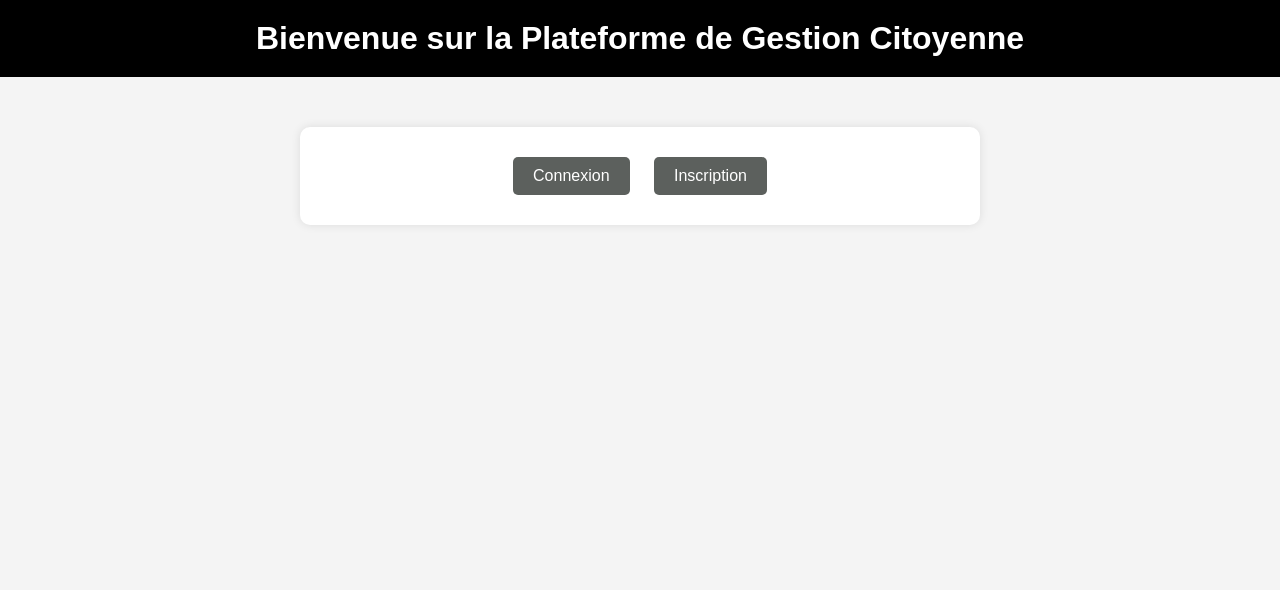
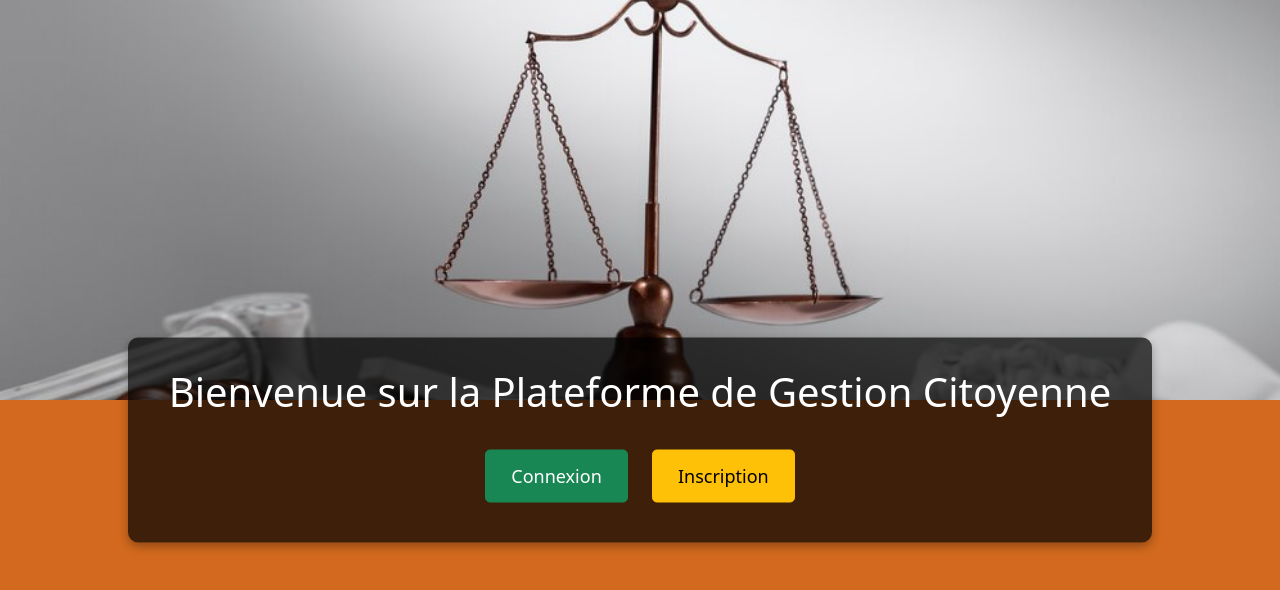
Before and after one commit to Oumar-3/projet_gestion_plainte, a Django app: page / in a window 1280 px wide. Shown: the top 590 px of the page. Run offline with Django 5.2, Linux system fonts and the light colour scheme.

Commit message:
mis a jours

```diff
--- a/gestion_plaintes/plainte/templates/plainte/accueil.html
+++ b/gestion_plaintes/plainte/templates/plainte/accueil.html
@@ -1,22 +1,40 @@
 {% load static %}
 <!DOCTYPE html>
-<html>
+<html lang="fr">
 <head>
+    <meta charset="UTF-8">
+    <meta name="viewport" content="width=device-width, initial-scale=1.0">
     <title>Accueil</title>
+
+    <!-- Bootstrap CSS -->
+    <link rel="stylesheet" href="https://cdn.jsdelivr.net/npm/bootstrap@5.3.0/dist/css/bootstrap.min.css">
+
+    <!-- Fichier CSS personnalisé -->
     <link rel="stylesheet" href="{% static 'css/style.css' %}">
 </head>
 <body>
-    <h1>Bienvenue sur la Plateforme de Gestion Citoyenne</h1>
 
-    <div class="container">
+    <!-- Image de fond ajustée -->
+    <div class="background-container">
+        <img src="{% static 'images/a4.jpg' %}" class="background-image" alt="Image de fond">
+    </div>
+
+    <!-- Conteneur centré -->
+    <div class="container text-center">
+        <h1 class="mb-4">Bienvenue sur la Plateforme de Gestion Citoyenne</h1>
+
         {% if user.is_authenticated %}
-            <p>Bienvenue, {{ user.username }}!</p>
-            <a href="{% url 'logout' %}">Se déconnecter</a>
-            <a href="{% url 'liste_plainte' %}">Voir les plaintes</a>
+            <p class="text-white">Bienvenue, {{ user.username }} !</p>
+            <a href="{% url 'logout' %}" class="btn btn-danger">Se déconnecter</a>
+            <a href="{% url 'liste_plainte' %}" class="btn btn-primary">Voir les plaintes</a>
         {% else %}
-            <a href="{% url 'login' %}">Connexion</a>
-            <a href="{% url 'inscription' %}">Inscription</a>
+            <a href="{% url 'login' %}" class="btn btn-success">Connexion</a>
+            <a href="{% url 'inscription' %}" class="btn btn-warning">Inscription</a>
         {% endif %}
     </div>
+
+    <!-- Bootstrap JS -->
+    <script src="https://cdn.jsdelivr.net/npm/bootstrap@5.3.0/dist/js/bootstrap.bundle.min.js"></script>
+
 </body>
 </html>
--- a/gestion_plaintes/static/css/inscription.css
+++ b/gestion_plaintes/static/css/inscription.css
@@ -1,7 +1,7 @@
 /* Styles généraux */
 body {
     font-family: Arial, sans-serif;
-    background-color: #f4f4f4;
+    background: linear-gradient(#EBE2D2, white);
     display: flex;
     justify-content: center;
     align-items: center;
--- a/gestion_plaintes/static/css/style.css
+++ b/gestion_plaintes/static/css/style.css
@@ -1,97 +1,60 @@
+/* Réinitialisation des marges et paddings */
+body{
+    background-color: chocolate;
+}
 
+
+* {
+    margin: 0;
+    padding: 0;
+    box-sizing: border-box;
+}
+
+/* Conteneur de l'image de fond */
+.background-container {
+    width: 100vw;
+    height: 50vh; /* Réduit la hauteur à 50% de l'écran */
+    overflow: hidden;
+}
+
+/* Image de fond ajustée */
+.background-image {
+    width: 100%;
+    height: 100%;
+    object-fit: cover; /* Garde toute la largeur et ajuste la hauteur */
+}
+
+/* Conteneur principal */
+.container {
+    position: absolute;
+    top: 55%;
+    left: 50%;
+    transform: translate(-50%, -50%);
+    background: rgba(0, 0, 0, 0.7); /* Fond semi-transparent */
+    padding: 30px;
+    border-radius: 10px;
+    box-shadow: 0 4px 10px rgba(0, 0, 0, 0.3);
+    text-align: center;
+    color: white;
+    width: 80%; /* Ajuste la largeur pour un bon rendu */
+}
 
 /* En-tête */
 h1 {
-    background-color: #000000;
     color: white;
-    padding: 20px;
-    margin: 0;
+    margin-bottom: 20px;
 }
 
-/* Liens */
-a {
-    display: inline-block;
+/* Liens & boutons */
+.btn {
     margin: 10px;
-    padding: 10px 20px;
-    text-decoration: none;
-    color: white;
-    background-color: #121813af;
+    padding: 12px 25px;
+    font-size: 18px;
     border-radius: 5px;
-    transition: background 0.3s;
+    transition: background 0.3s ease-in-out;
 }
 
-a:hover {
-    background-color: #218838;
-}
-
-/* Conteneur */
-.container {
-    margin-top: 50px;
-    background: white;
-    padding: 20px;
-    border-radius: 10px;
-    box-shadow: 0 0 10px rgba(0, 0, 0, 0.1);
-    width: 50%;
-    margin-left: auto;
-    margin-right: auto;
-}
-
-/* Style général */
-body {
-    font-family: Arial, sans-serif;
-    background-color: #f4f4f4;
-    color: #333;
-    margin: 0;
-    padding: 0;
-    text-align: center;
-}
-
-
-/* Champs du formulaire */
-form p {
-    margin: 15px 0;
-}
-
-/* Labels */
-label {
-    font-weight: bold;
-    display: block;
-    margin-bottom: 5px;
-}
-
-/* Inputs et Textarea */
-input, textarea, select {
-    width: 100%;
-    padding: 10px;
-    border: 1px solid #ccc;
-    border-radius: 5px;
-}
-
-/* Boutons */
-.button, button {
-    display: inline-block;
-    margin: 10px 5px;
-    padding: 10px 20px;
-    text-decoration: none;
-    color: white;
-    background-color: #007bff;
-    border: none;
-    border-radius: 5px;
-    cursor: pointer;
-    transition: background 0.3s;
-}
-
-.button:hover, button:hover {
-    background-color: #0056b3;
-}
-
-.helptext {
-    display: none;
-    color: #666;
-    font-size: 0.9em;
-}
-
-input:focus + .helptext,
-input:focus ~ ul {
-    display: block;
-}
+.btn-danger:hover { background-color: #dc3545; }
+.btn-primary:hover { background-color: #0056b3; }
+.btn-success:hover { background-color: #218838; }
+.btn-warning:hover { background-color: #e0a800; }
```
Also changed, not shown: gestion_plaintes/plainte/templates/plainte/modifier_plainte.html (+6 -10 lines), gestion_plaintes/static/js/script.js (added, +14 -0 lines), gestion_plaintes/db.sqlite3, gestion_plaintes/static/images/a4.jpg (added), gestion_plaintes/static/images/alpha1.jpg (added), gestion_plaintes/static/images/alpha2.jpg (added), gestion_plaintes/static/images/alpha3.jpg (added).
